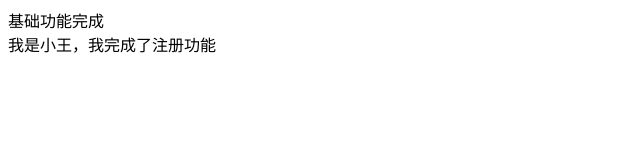
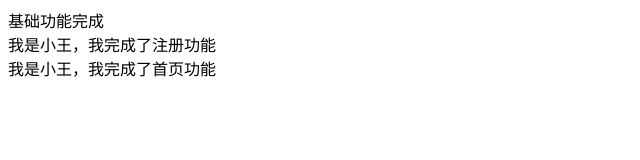
Before and after one commit to dongsisi/two, a plain HTML site: page index.html in a window 1280 px wide. Shown: the whole page, without its empty margins (0-640 px from the left). Drawn offline with Linux system fonts and the light colour scheme.

Commit message:
我是小王，我完成了首页功能

```diff
--- a/index.html
+++ b/index.html
@@ -8,6 +8,7 @@
 <body>
 <div>基础功能完成</div>
 <div>我是小王，我完成了注册功能</div>
+<div>我是小王，我完成了首页功能</div>
 <script>
 
 
```
